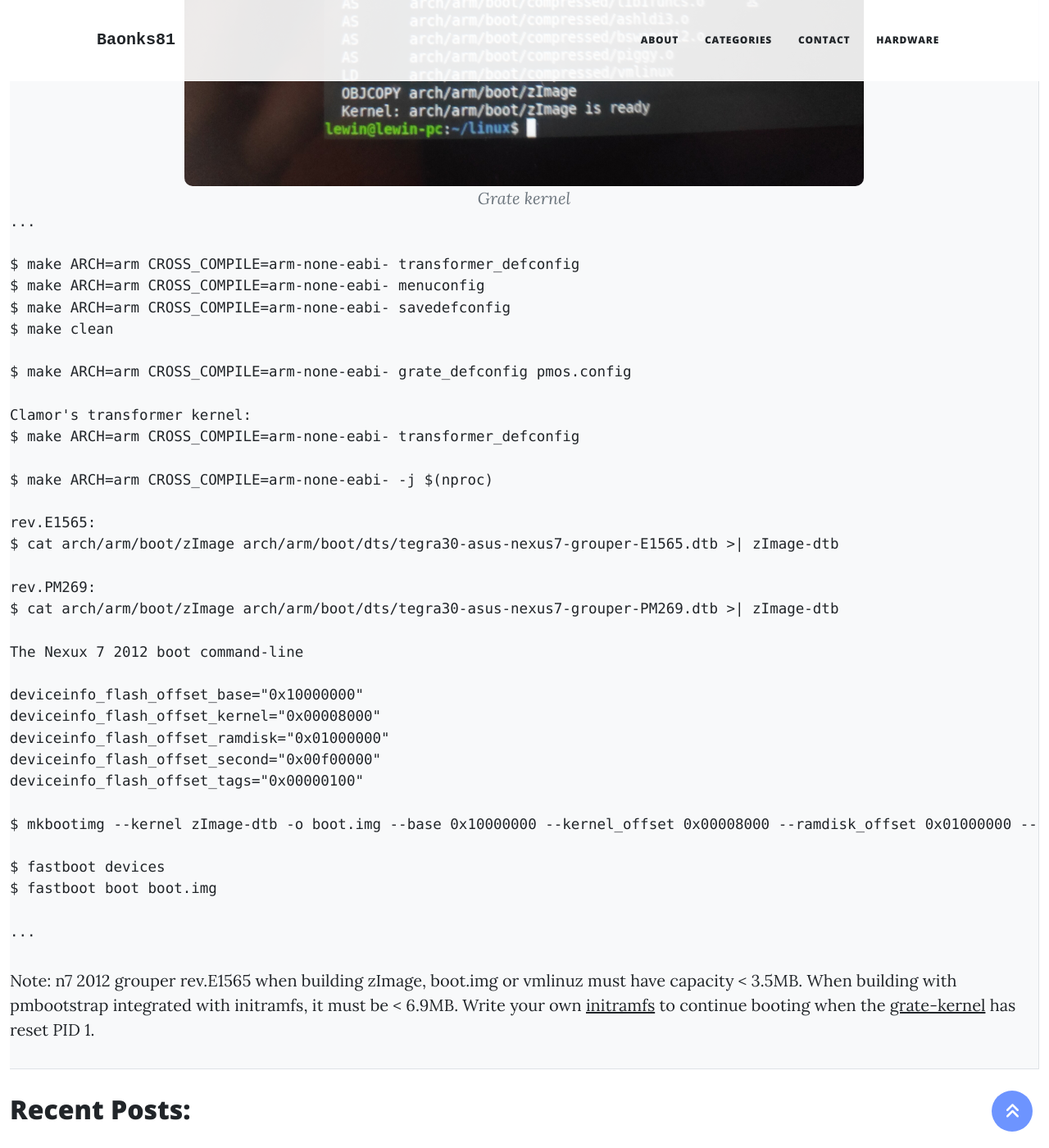
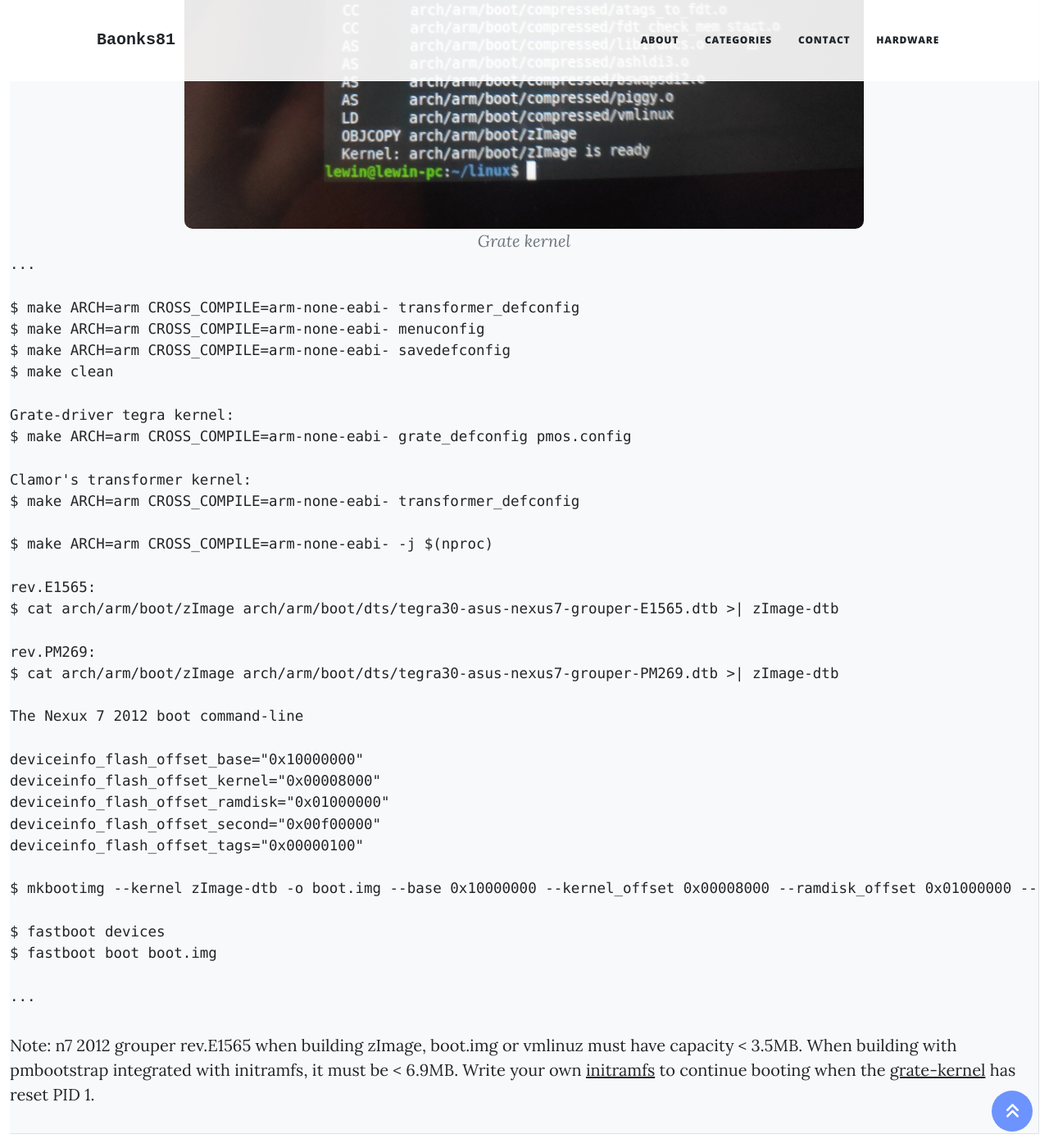
Before and after one commit to Baonks81/baonks81.github.io, a Jekyll site: the page built from _posts/2023-10-06-compiling-grate-kernel-for-Tegra-3-T30L.md, in a window 1280 px wide and 1400 px high, scrolled down 1444 px. Shown: the whole window at 82% size. Built offline with Jekyll 4.4.1, drawn with Linux system fonts in a browser that asks for light colours; nearby versions of some CDN libraries; library files that are not in the unit come from our copies; some of the changed text lies outside the part shown.

Commit message:
Update 2023-10-06-compiling-grate-kernel-for-Tegra-3-T30L.md

````diff
--- a/_posts/2023-10-06-compiling-grate-kernel-for-Tegra-3-T30L.md
+++ b/_posts/2023-10-06-compiling-grate-kernel-for-Tegra-3-T30L.md
@@ -3,7 +3,7 @@
 category: tegra
 ---
 
-Preparing softwares to compile the mainline kernel (grate-kernel)
+Preparing softwares to compile the mainline kernel (grate-kernel). Use git to get the linux kernel source code to your computer
 
 ```
 ...
@@ -13,6 +13,8 @@
 # apt-get install build-essential git fakeroot ncurses-dev xz-utils libssl-dev bc flex libelf-dev bison make crossbuild-essential-armhf gcc-arm-none-eabi gcc-arm-linux-gnueabihf libmpc-dev libgmp-dev mkbootimg
 # exit
 $ mkdir -p linux
+
+Grate-driver tegra kernel:
 $ git clone --depth=1 --branch master https://github.com/grate-driver/linux.git linux
 
 Clamor's transformer kernel:
@@ -38,6 +40,7 @@
 $ make ARCH=arm CROSS_COMPILE=arm-none-eabi- savedefconfig
 $ make clean
 
+Grate-driver tegra kernel:
 $ make ARCH=arm CROSS_COMPILE=arm-none-eabi- grate_defconfig pmos.config
 
 Clamor's transformer kernel:
````
